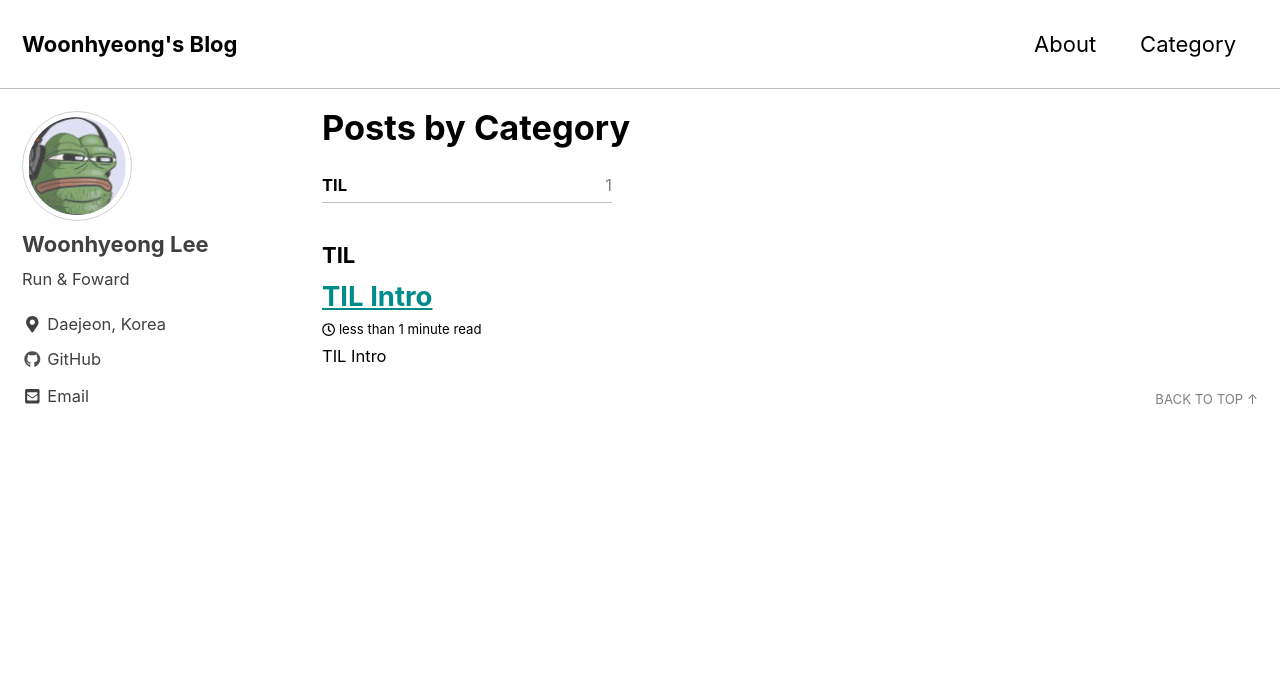
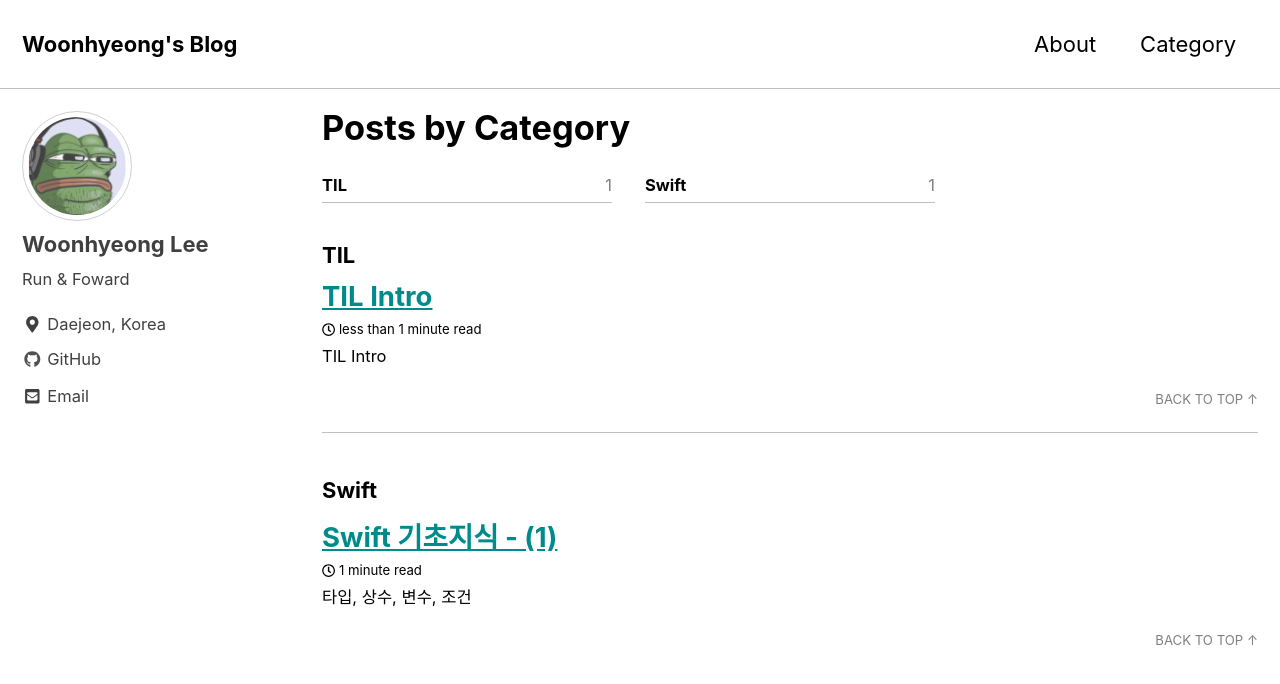
Before and after one commit to woonhyeong/woonhyeong.github.io, a Jekyll site: the page built from _pages/category-archive.md, in a window 1280 px wide and 900 px high. Shown: the top 684 px of the window. Built offline with Jekyll 4.4.1, drawn with Linux system fonts in a browser that asks for light colours; cached includes are drawn as plain includes; nearby versions of some CDN libraries; part of the change alters nothing that is shown.

Commit message:
Add category Swift
Swift에 대한 자료를 올릴 카테고리와 기본 자료를 업로드 했다.

````diff
--- /dev/null
+++ b/_posts/Swift/2019-01-10-Swift.md
@@ -0,0 +1,81 @@
+---
+title: "Swift 기초지식 - (1)"
+excerpt: "타입, 상수, 변수, 조건"
+search: true
+categories:
+ - Swift
+tags:
+ - jekyll
+toc: true
+
+last_modified_at: 2019-01-10
+---
+
+# Swift 01. 기초
+> [빅 너드 랜치의 스위프트 프로그래밍 제 2판](https://forums.bignerdranch.com/c/swift-programming-the-big-nerd-ranch-guide)
+
+## 변수
+
+### 선언
+- Swift의 변수는 기본적으로 다음과 같은 형태로 선언한다.
+```swift
+var variable1 = 2 // 정수 2를 담은 변수 variable1
+var variable2: Int = 2 // 타입을 명시한 정수 2를 담은 변수 variable2
+let const1 = 2  // 정수 2를 담은 상수 const1
+let const2: Int = 2 // 타입을 명시한 정수 2를 담은 상수 const2
+```
+- `var`는 값이 변경가능한 변수, `let`은 값을 변경하지않는 상수에 사용한다.
+
+### 타입
+- `타입추론`을 사용한 변수선언
+- 직접적으로 타입을 명시하지 않고, right value에 따라 변수의 타입이 지정된다.
+```swift
+var strVar = "Hello, world!" // String
+var intVar = 2  // Int
+```
+- `타입 어노테이션`을 사용한 변수선언
+- 직접적으로 타입을 명시한다. right value에 다른 타입의 값이 들어올 경우 error를 발생시킨다.
+```swift
+var strVar: String = "Hello, world"
+var intVar: Int = 2
+```
+
+### 조건
+- `if/else` if condition {block} 구조이다.
+```swift
+var number: Int = 500
+if number < 1000 {
+  print("number is less than 1000")
+} else {
+  print("number is bigger than 1000")
+}
+```
+- 비교 연산자
+
+연산자 | 설명
+:-------: | :--------:
+\< | left value 가 right value 보다 작다.
+\<= | left value 가 right value 보다 같거나 작다.
+\> | left value 가 right value 보다 크다.
+\>= | left value 가 right value 보다 크거나 같다.
+== | left value 가 right value 와 같다.
+!= | left value 가 right value 와 같지 않다.
+=== | 두 인스턴스가 같은 참조를 가리킨다.
+!== | 두 인스턴스가 같은 참조를 가리키지 않는다.
+
+- 삼항 연산자 a ? b : c
+  - a 이면 b 아니면 c
+```swift
+var message: String
+var number: Int = 500
+message = number < 500 ? "number is less than 500" : "number is not less than 500"
+```
+
+### 수
+
+- Int 의 최댓값과 최솟값
+```swift
+print(\(Int.max)) //최댓값 출력
+print(\(Int.min)) //최솟값 출력
+```
+- macOS는 기본적으로 64비트이지만, 아이폰5, 아이패드2와 같은 경우는 32비트이다.
--- a/assets/css/main.scss
+++ b/assets/css/main.scss
@@ -8,6 +8,40 @@ $link-color: #008b8b;
 @import "minimal-mistakes/skins/{{ site.minimal_mistakes_skin | default: 'default' }}"; // skin
 @import "minimal-mistakes"; // main partials
 
+h2 {
+  color: #ff0000;
+}
+
+thead {
+  background-color: #bfbfbf;
+  border: 1px solid #e5e5e5;
+}
+
+tbody tr:nth-child(odd) td, tbody tr:nth-child(odd) th {
+  background-color: #f9f9f9;
+}
+
+th, td {
+  border: 1px solid #e5e5e5;
+}
+
+th {
+  font-weight: bold;
+}
+
+table {
+  border-collapse: collapse;
+}
+
+p > code, a > code, li > code, figcaption > code, td > code {
+  background-color: #ffd700;
+}
+
+.page__content p, .page__content li, .page__content dl {
+  font-size: 15px;
+}
+
 .greedy-nav .visible-links a:before {
+  height: 2px;
   background-color: #008b8b;
 }
````
Also changed, not shown: 1 other file.
